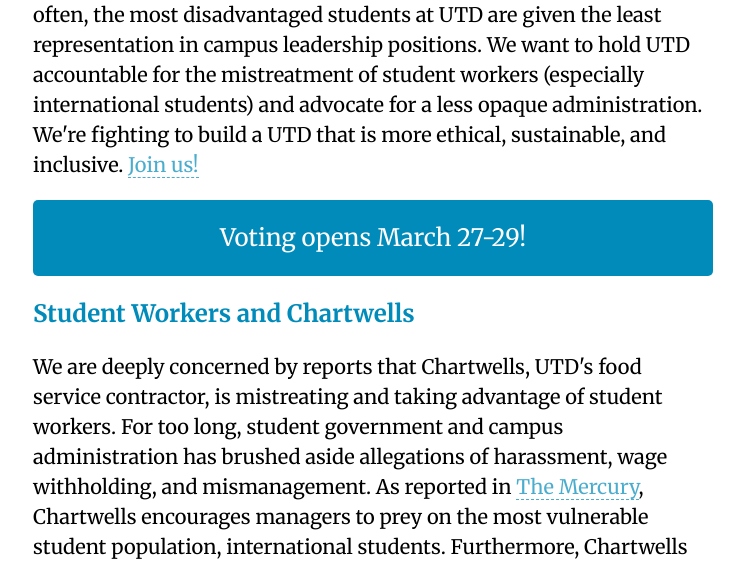
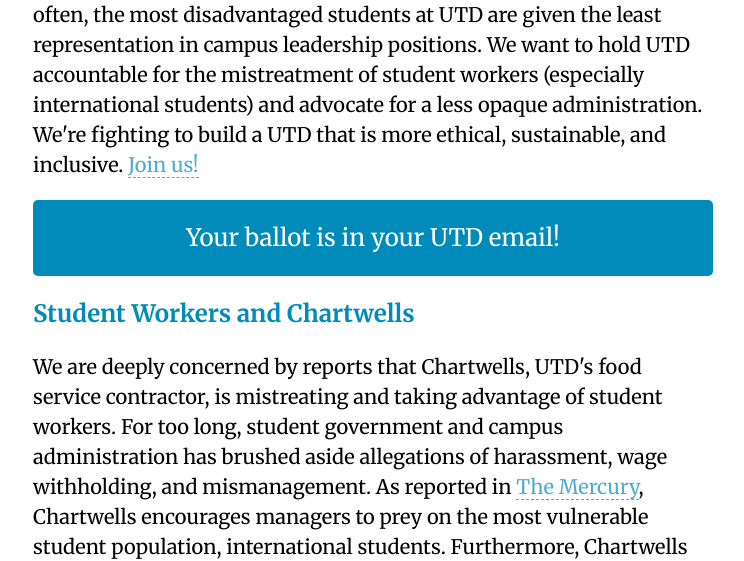
Before and after one commit to undercase/Labor, a plain HTML site: page index.html in a window 1280 px wide. Shown: the part 196-757 px from the top of the page, without its empty margins (267-1011 px from the left). Drawn offline with Linux system fonts and the light colour scheme.

Commit message:
Update index.html

```diff
--- a/index.html
+++ b/index.html
@@ -17,7 +17,7 @@
   <div class="wrapper">
     <h1>Vote Labor!</h1>
     <p>The <b>UTD Labor Ticket</b> is a diverse coalition of students committed to <span class="underline">labor rights, transparency, and student engagement.</span> We think that too often, the most disadvantaged students at UTD are given the least representation in campus leadership positions. We want to hold UTD accountable for the mistreatment of student workers (especially international students) and advocate for a less opaque administration. We're fighting to build a UTD that is more ethical, sustainable, and inclusive. <a href="https://goo.gl/forms/erdbM3qNqmCbbacx2">Join us!</a></p>
-    <p class="vote button">Voting opens March 27-29!</a>
+    <p class="vote button">Your ballot is in your UTD email!</a>
     <h2>Student Workers and Chartwells</h2>
     <p>We are deeply concerned by reports that Chartwells, UTD's food service contractor, is mistreating and taking advantage of student workers. For too long, student government and campus administration has brushed aside allegations of harassment, wage withholding, and mismanagement. As reported in <a href="https://utdmercury.com/chartwells-workers-move-to-unionize/">The Mercury</a>, Chartwells encourages managers to prey on the most vulnerable student population, international students. Furthermore, Chartwells <a href="https://utdmercury.com/chartwells-workers-allege-lack-of-food-safety-training/">does not properly train employees</a> or correctly <a href="https://utdmercury.com/food-service-workers-accuse-chartwells-management-of-misconduct/">handle allegations of harassment.</a> If elected, we will fight for a full, independent investigation into Chartwells, and lobby the UTD administration to switch to a more responsible food service contractor.
     <h2>Transparency & Engagement</h2>
```
